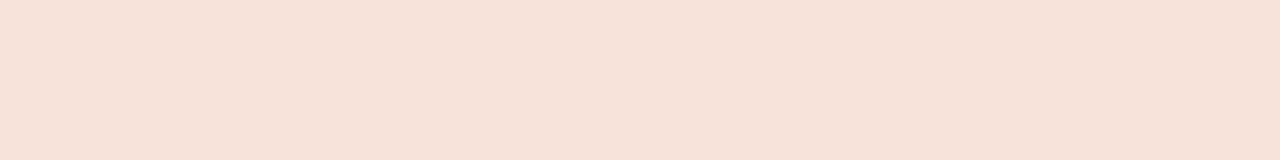
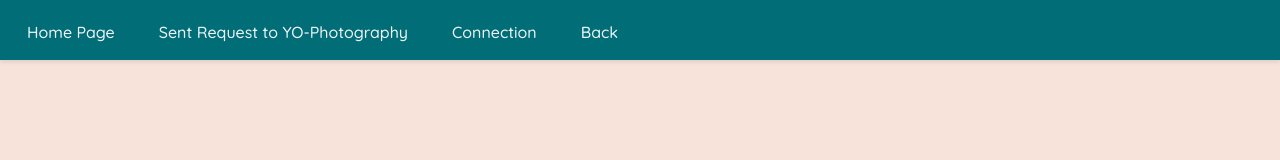
Before and after one commit to OsnatShachor/PhotographyCompany, a React (Vite) app in the folder client/: page /YO/photographer/1/PhotoManagement in a window 1280 px wide. Shown: the top 160 px of the page. Built offline with nearby package versions, Linux system fonts and the light colour scheme; no server answers.

Commit message:
nav in photo's page

```diff
--- a/client/src/pages/UploadPhoto.jsx
+++ b/client/src/pages/UploadPhoto.jsx
@@ -1,12 +1,15 @@
-import React, { useState, useEffect } from 'react';
+import React, { useState, useEffect,useContext } from 'react';
 import { useParams } from 'react-router-dom';
 import PhotoOnScreen from '../components/PhotoOnScreen';
+import { UserContext } from '../App';
 
 const UploadPhoto = () => {
   const [photo, setPhoto] = useState(null);
   const [gallery, setGallery] = useState([]);
   const [showFile, setShowFile] = useState(false);
   const { id } = useParams();
+  const { user, setUser } = useContext(UserContext);
+  const photographer = user;
 
   // Fetch photos from the server when component mounts
   useEffect(() => {
@@ -15,12 +18,12 @@ const UploadPhoto = () => {
   const getAllPhotos = async () => {
     const accessToken = sessionStorage.getItem("accessToken");
 
-    fetch(`http://localhost:3000/photos/photos/${id}`,{
+    fetch(`http://localhost:3000/photos/photos/${id}`, {
 
       method: 'GET',
       headers: {
-          'Authorization': 'Bearer ' + accessToken,
-          'Content-Type': 'application/json'
+        'Authorization': 'Bearer ' + accessToken,
+        'Content-Type': 'application/json'
       },
 
     })
@@ -64,9 +67,35 @@ const UploadPhoto = () => {
       console.error("Error uploading the photo:", err.message);
     }
   }
+  const handleDisConnectionClick = () => {
+    navigate(`/YO/photographer/${user.userID}`, { state: { photographer } });
+    setUser({});
+  };
 
+  const handleConnectionClick = () => {
+    navigate('/YO/SignUp', { state: { roleID, photographer } });
+  };
+
+  const handleHomeClick = () => {
+    navigate(`/YO/photographerManagement/${user.userID}`);
+  };
+
+  const handleBackClick = () => {
+    navigate(-1);
+  };
+
+  const handleRequestClick = () => {
+    navigate('/YO/Request', { state: { user } });
+  };
   return (
     <>
+      <div className="onTopBtn">
+        <button onClick={handleHomeClick}>Home Page</button>
+        <button onClick={handleRequestClick}>Sent Request to YO-Photography</button>
+        {!(user && user.userID) && (<button onClick={handleConnectionClick}>Connection</button>)}
+        {(user && user.userID) && (<button onClick={handleDisConnectionClick}>DisConnection</button>)}
+        <button onClick={handleBackClick}>Back</button>
+      </div>
       <button onClick={() => setShowFile(true)}>Add a photo</button>
       {showFile && (
         <div className="form-group">
```
